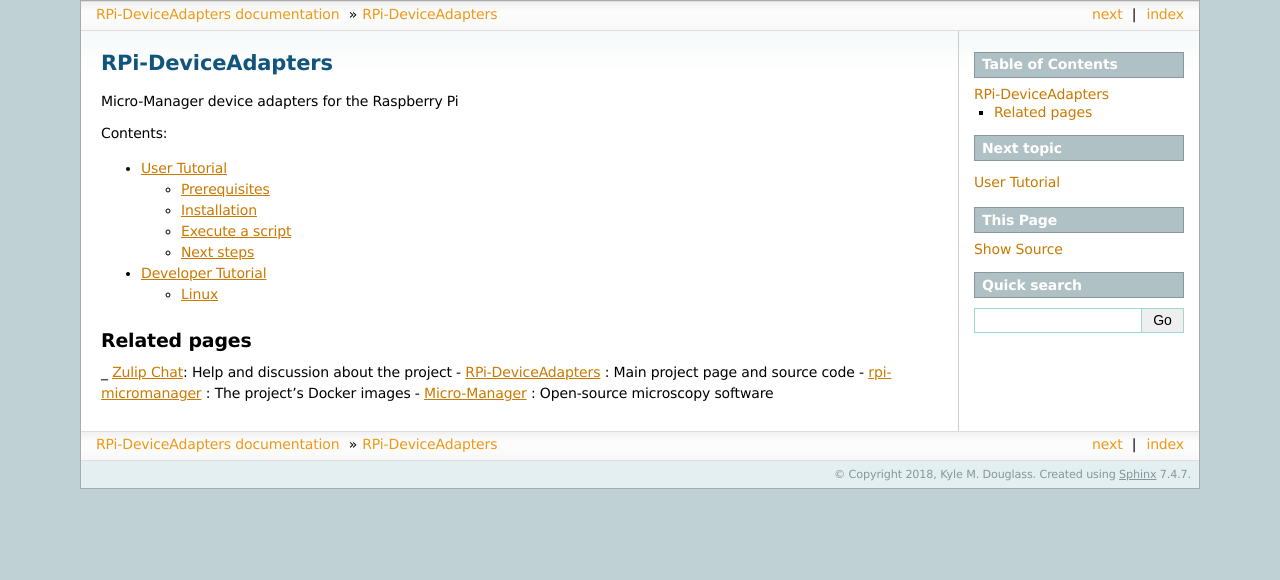
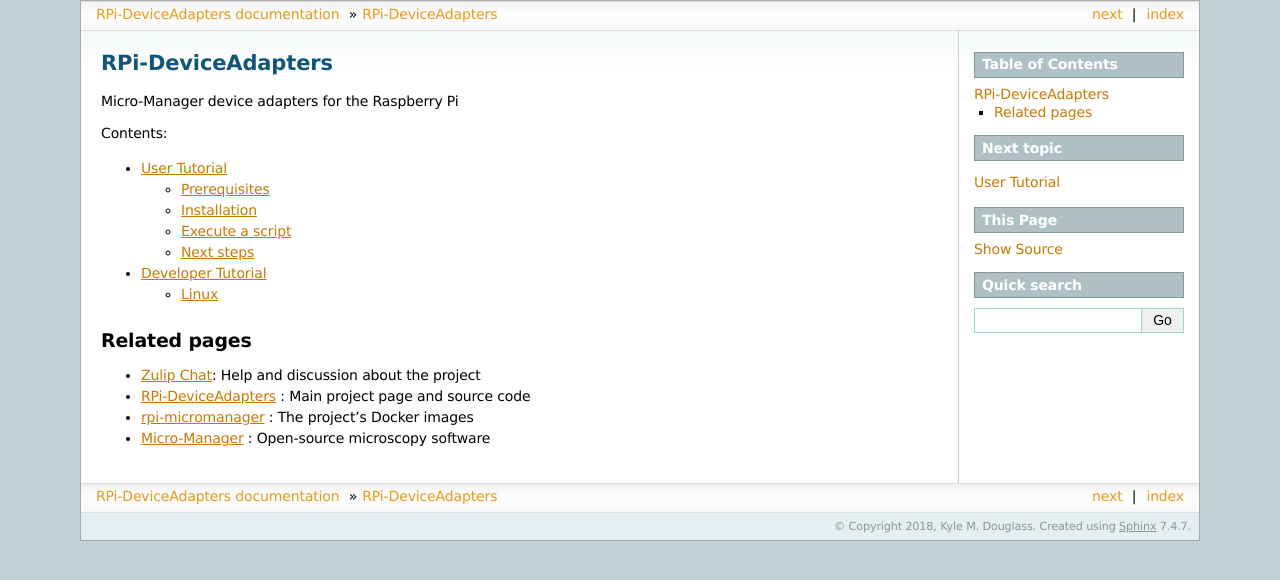
Before and after one commit to kmdouglass/RPi-DeviceAdapters, a Sphinx documentation site: the page built from docs/index.rst, in a window 1280 px wide. Shown: the top 580 px of the page. Built offline with Sphinx 7.4.7, drawn with Linux system fonts in a browser that asks for light colours.

Commit message:
Documentation fixups

```diff
--- a/docs/index.rst
+++ b/docs/index.rst
@@ -18,7 +18,7 @@
 Related pages
 -------------
 
-_ `Zulip Chat`_: Help and discussion about the project
+- `Zulip Chat`_: Help and discussion about the project
 - `RPi-DeviceAdapters`_ : Main project page and source code
 - `rpi-micromanager`_ : The project's Docker images
 - `Micro-Manager`_ : Open-source microscopy software
```
Also changed, not shown: README.md (+2 -0 lines).
